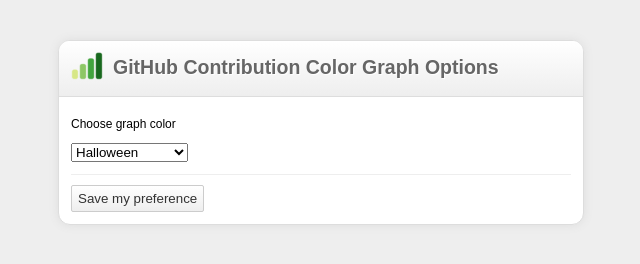
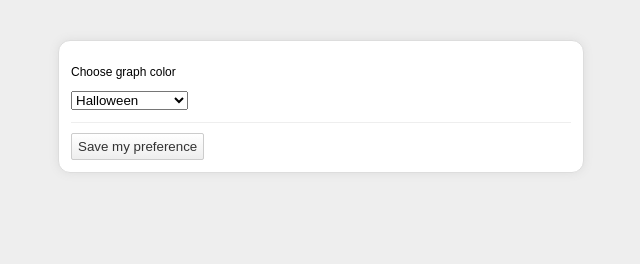
Before and after one commit to williambelle/github-contribution-color-graph, a browser extension: page src/options.html in a window 1280 px wide. Shown: the whole page, without its empty margins (319-959 px from the left). Drawn offline with Linux system fonts and the light colour scheme.

Commit message:
remove logo and header
since we are already in the context of the extension and the logo and
title of the extension would already be in view.
the logo and header within the `options_ui` would only make it redundant.

```diff
--- a/src/css/options.css
+++ b/src/css/options.css
@@ -12,30 +12,6 @@
   width: 500px;
   -webkit-border-radius: 12px;
   box-shadow: 0px 0px 10px #DDD;
-}
-
-#logo {
-  margin: -5px 10px -5px 0;
-  width: 32px;
-  float: left;
-}
-
-h1 {
-  color: #333;
-  font-size: 1.5em;
-  margin: 0.7em 0 0;
-}
-
-#header {
-  background: linear-gradient(white, #EEE);
-  padding: 15px 0px 10px 10px;
-  height: 30px;
-  border-bottom: 1px solid #DDD;
-  margin: -12px -12px 20px -12px;
-  border-top-left-radius: 10px;
-  border-top-right-radius: 10px;
-  text-shadow: 1px 1px 1px white;
-  color: #666;
 }
 
 p {
--- a/src/options.html
+++ b/src/options.html
@@ -8,9 +8,6 @@
 
 <body>
   <div id="content">
-    <img id="logo" src="images/icon-48.png" alt="logo" />
-    <h1 id="header">GitHub Contribution Color Graph Options</h1>
-
     <p>Choose graph color</p>
     <p>
       <select id="color">
```
